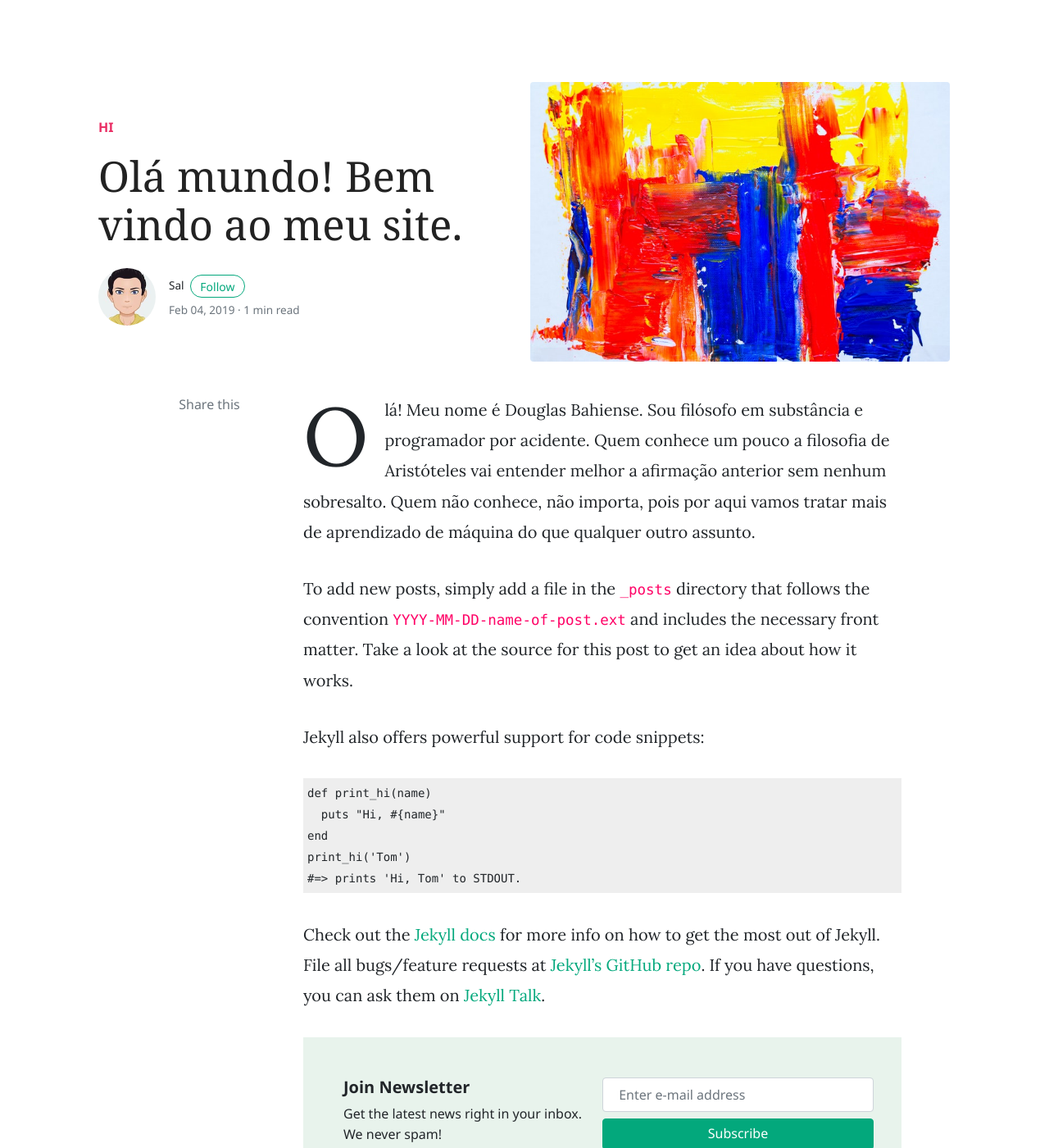
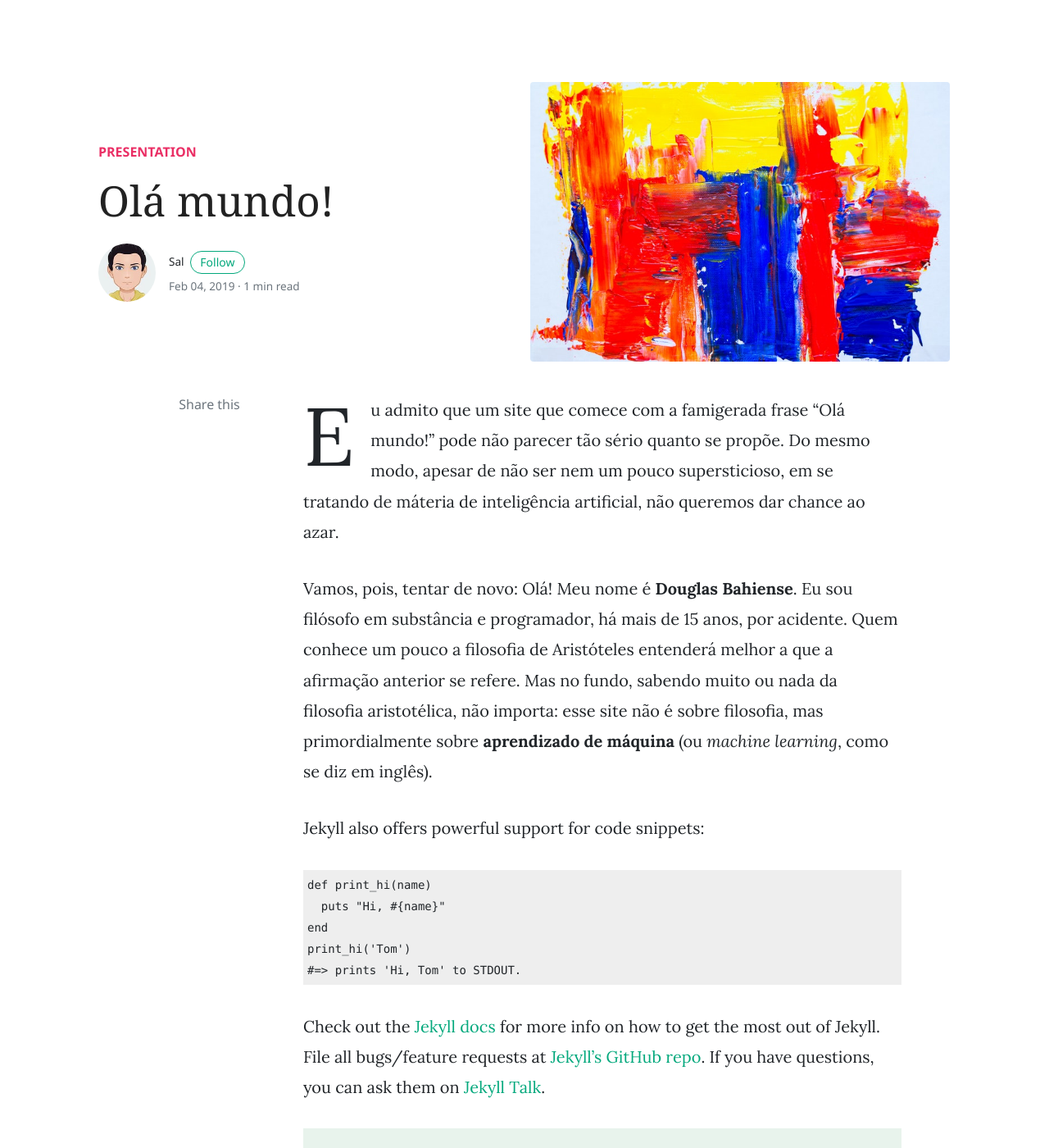
Before and after one commit to dbahiense/dbahiense.github.io, a Jekyll site: the page built from _posts/2019-02-04-welcome-to-jekyll.markdown, in a window 1280 px wide and 1400 px high. Shown: the whole window at 82% size. Built offline with Jekyll 4.4.1, drawn with Linux system fonts in a browser that asks for light colours; nearby versions of some CDN libraries; comment, search, counter and statistics services are not loaded.

Commit message:
edit post

```diff
--- a/_posts/2019-02-04-welcome-to-jekyll.markdown
+++ b/_posts/2019-02-04-welcome-to-jekyll.markdown
@@ -1,12 +1,16 @@
 ---
 layout: post
-title:  "Olá mundo! Bem vindo ao meu site."
-categories: [ hi ]
+title:  "Olá mundo!"
+categories: [ presentation ]
 image: assets/images/demo1.jpg
 ---
-Olá! Meu nome é Douglas Bahiense. Sou filósofo em substância e programador por acidente. Quem conhece um pouco a filosofia de Aristóteles vai entender melhor a afirmação anterior sem nenhum sobresalto. Quem não conhece, não importa, pois por aqui vamos tratar mais de aprendizado de máquina do que qualquer outro assunto.
+Eu admito que um site que comece com a famigerada frase "Olá mundo!" pode não parecer tão sério quanto se propõe. Do mesmo modo, apesar de não ser nem um pouco supersticioso, em se tratando de máteria de inteligência artificial, não queremos dar chance ao azar.
 
-To add new posts, simply add a file in the `_posts` directory that follows the convention `YYYY-MM-DD-name-of-post.ext` and includes the necessary front matter. Take a look at the source for this post to get an idea about how it works.
+
+
+Vamos, pois, tentar de novo: Olá! Meu nome é **Douglas Bahiense**. Eu sou filósofo em substância e programador, há mais de 15 anos, por acidente. Quem conhece um pouco a filosofia de Aristóteles entenderá melhor a que a afirmação anterior se refere. Mas no fundo, sabendo muito ou nada da filosofia aristotélica, não importa: esse site não é sobre filosofia, mas primordialmente sobre **aprendizado de máquina** (ou *machine learning*, como se diz em inglês).
+
+
 
 Jekyll also offers powerful support for code snippets:
 
```
